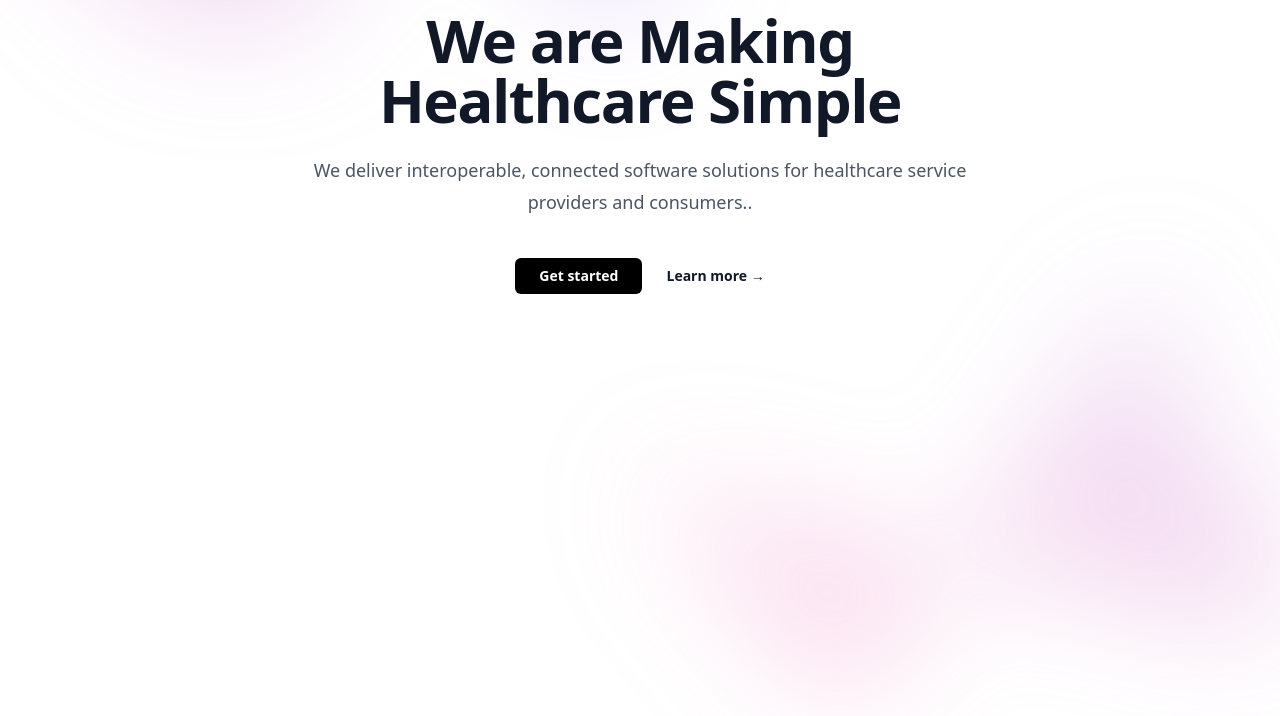
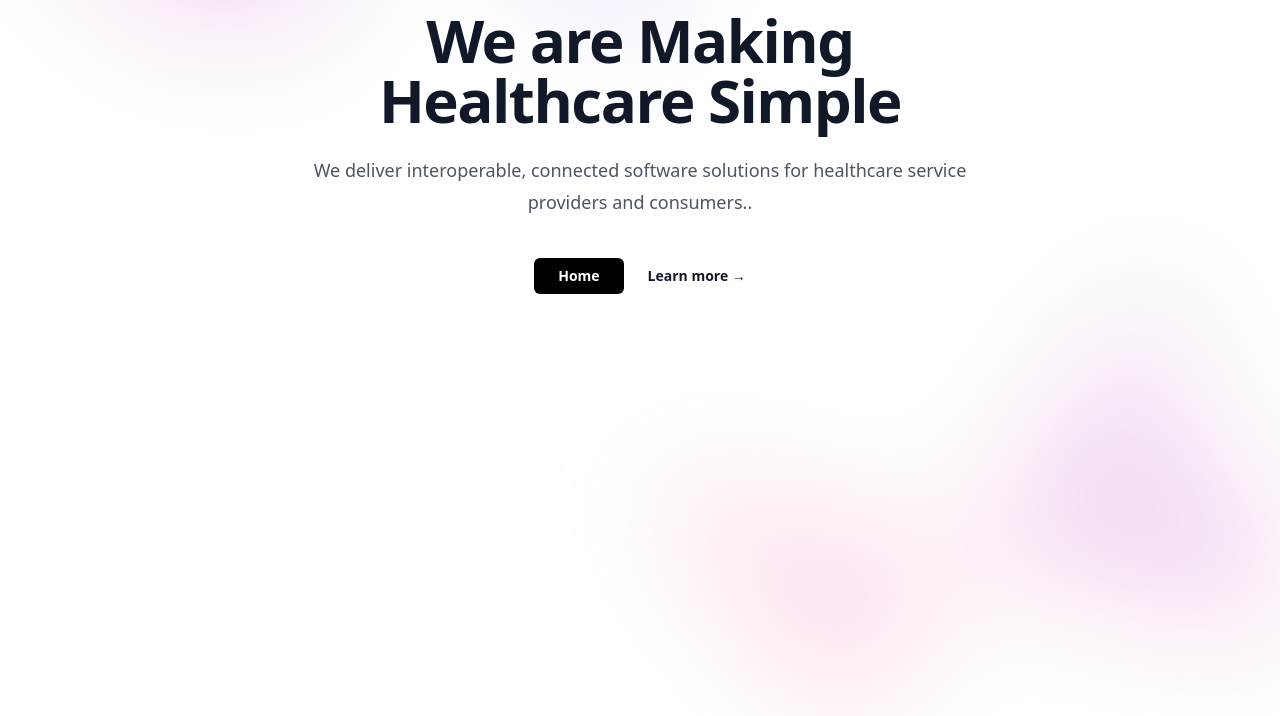
Before and after one commit to calvincetom/savannah, a Django app: template orders/templates/orders/home.html in a window 1280 px wide. Shown: the part 334-1050 px from the top of the page. Run offline with Django 3.2, Linux system fonts and the light colour scheme; the template is opened without the code that fills it, so the values that code supplies are empty; some libraries are stand-ins or nearby versions.

Commit message:
update template to include direct link to home

```diff
--- a/orders/templates/orders/home.html
+++ b/orders/templates/orders/home.html
@@ -140,9 +140,9 @@
             healthcare service providers and consumers..
           </p>
           <div class="mt-10 flex items-center justify-center gap-x-6">
-            <a href="#"
+            <a href="{%url 'api/v1' %}"
               class="inline-block px-6 py-2 bg-black text-white text-sm font-semibold  rounded-md hover:bg-indigo-500 hover:text-white transition duration-300">
-              Get started
+              Home
             </a>
             <a href="#" class="text-sm font-semibold leading-6 text-gray-900">Learn more <span
                 aria-hidden="true">→</span>
--- a/orders/urls.py
+++ b/orders/urls.py
@@ -1,6 +1,7 @@
+"""Rest API modules"""
 from rest_framework.routers import DefaultRouter
+from django.urls import path, include
 from orders.views import CustomerViewSet, OrderViewSet
-from django.urls import path, include
 
 # bind routes
 router = DefaultRouter()
```
